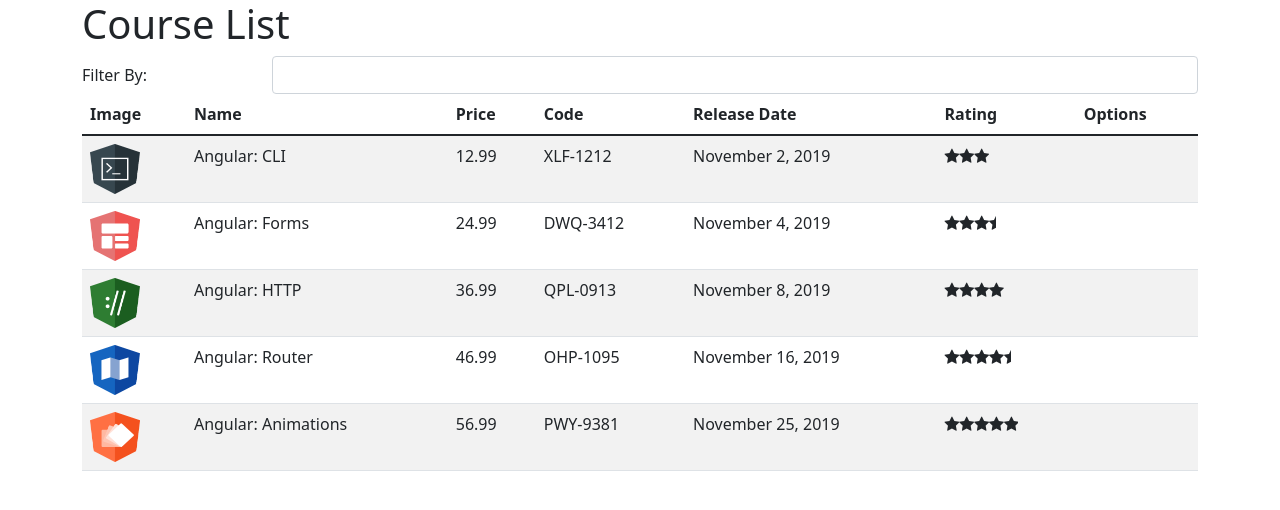
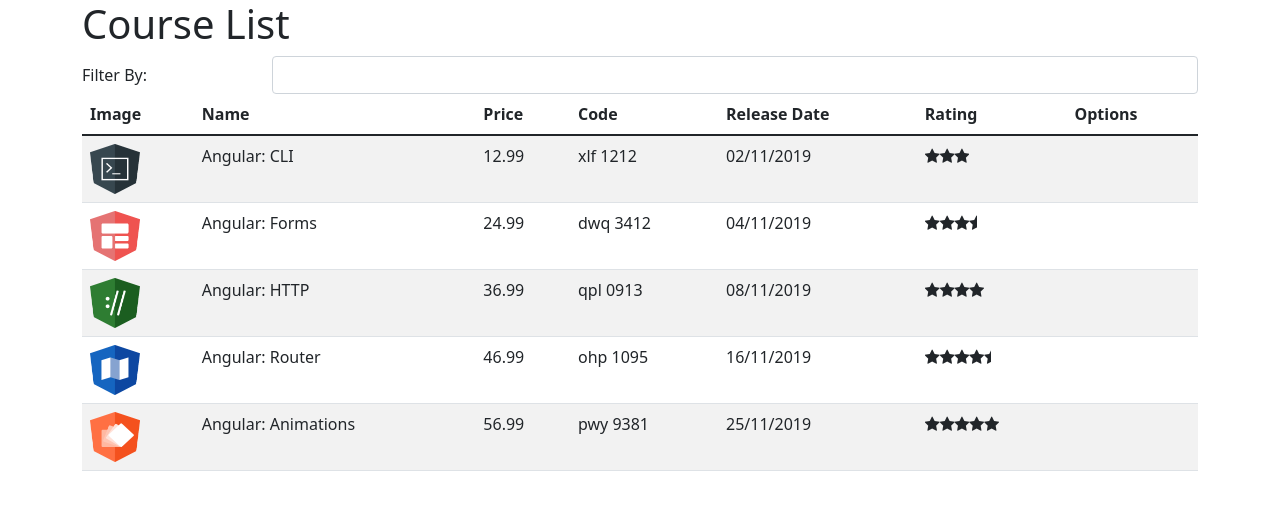
Before and after one commit to eliasr124/course-list, an Angular app: page / in a window 1280 px wide. Shown: the top 510 px of the page. Built offline with nearby package versions, Linux system fonts and the light colour scheme.

Commit message:
Add pipes to lowercase & date

```diff
--- a/src/app/app.module.ts
+++ b/src/app/app.module.ts
@@ -5,12 +5,14 @@
 import { AppComponent } from './app.component';
 import { CourseListComponent } from './courses/course-list.component';
 import { StarComponent } from './star/star.component';
+import { ReplacePipe } from './pipe/replace.pipe';
 
 @NgModule({
   declarations: [
     AppComponent,
     CourseListComponent,
-    StarComponent
+    StarComponent,
+    ReplacePipe
   ],
   imports: [
     BrowserModule,
--- a/src/app/courses/course-list.component.html
+++ b/src/app/courses/course-list.component.html
@@ -27,8 +27,8 @@
             <td><img [src]="course.imageUrl" width="50" height="50"></td>
             <td>{{ course.name }}</td>
             <td>{{ course.price }}</td>
-            <td>{{ course.code }}</td>
-            <td>{{ course.releaseDate }}</td>
+            <td>{{ course.code | lowercase | replace: '-': ' ' }}</td>
+            <td>{{ course.releaseDate | date: 'dd/MM/YYYY' }}</td>
             <td>
                 <app-star [rating] ="course.rating"></app-star>
             </td>
--- /dev/null
+++ b/src/app/pipe/replace.pipe.ts
@@ -0,0 +1,11 @@
+import { Pipe, PipeTransform } from "@angular/core";
+import { pipe } from "rxjs";
+
+@Pipe({
+    name: 'replace'
+})
+export class ReplacePipe implements PipeTransform {
+    transform(value: string, char: string, valueToReplace: string) {
+        return value.replace(char, valueToReplace);
+    }
+}
```
